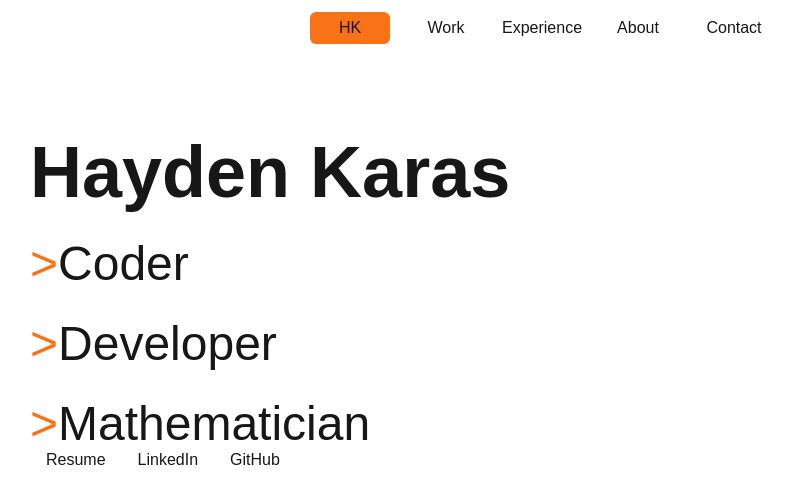
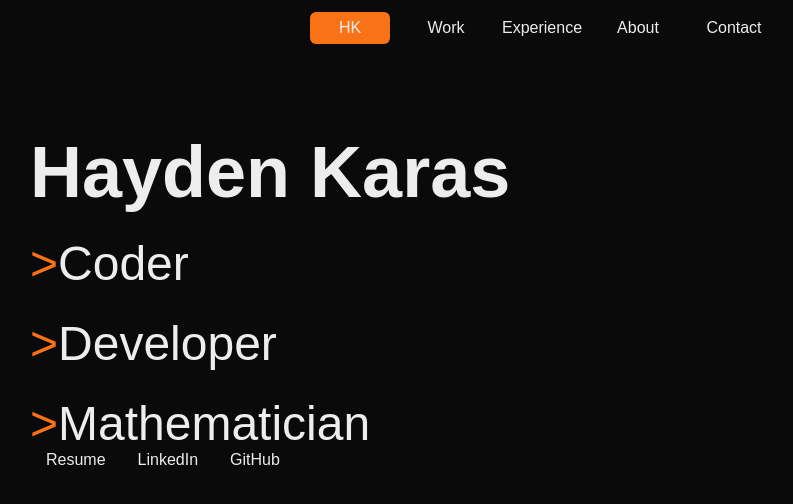
Before and after one commit to DTYoda/HaydenKarasWebsite, a Next.js app: page / in a window 1280 px wide. Shown: the top 504 px of the page, without its empty margins (98-891 px from the left). Built offline with nearby package versions, Linux system fonts and the light colour scheme.

Commit message:
forced dark theme

```diff
--- a/src/app/globals.css
+++ b/src/app/globals.css
@@ -5,9 +5,17 @@
 :root {
   --background: #ffffff;
   --foreground: #171717;
+  color-scheme: dark;
 }
 
 @media (prefers-color-scheme: dark) {
+  :root {
+    --background: #0a0a0a;
+    --foreground: #ededed;
+  }
+}
+
+@media (prefers-color-scheme: light) {
   :root {
     --background: #0a0a0a;
     --foreground: #ededed;
```
